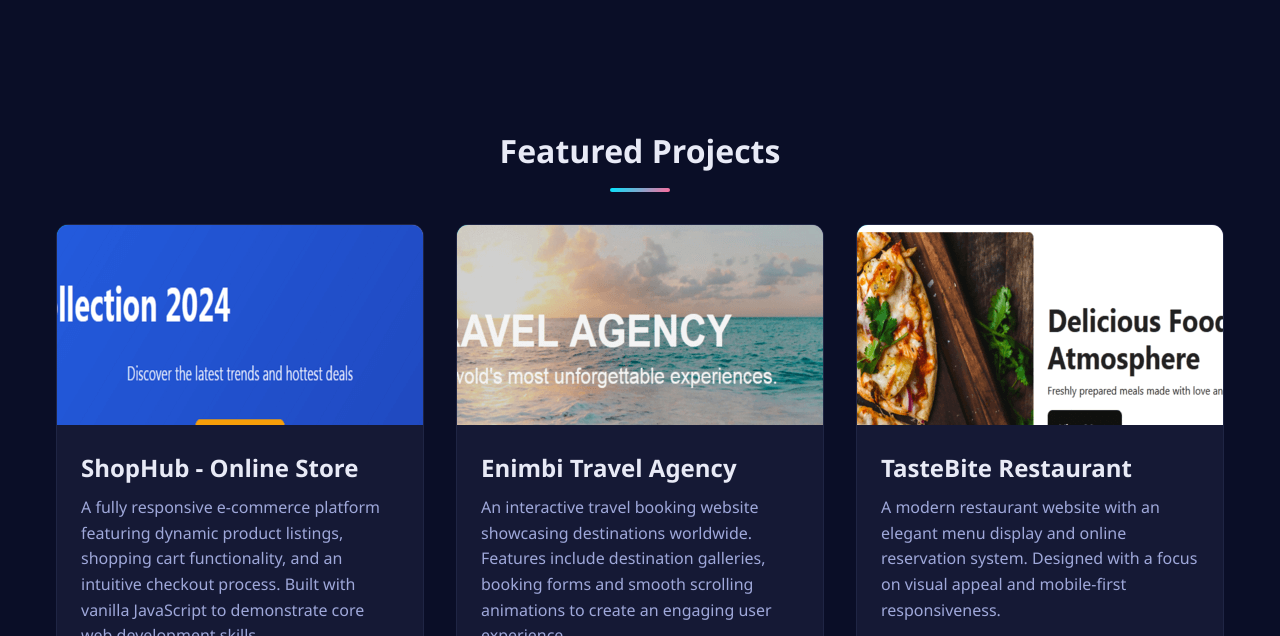
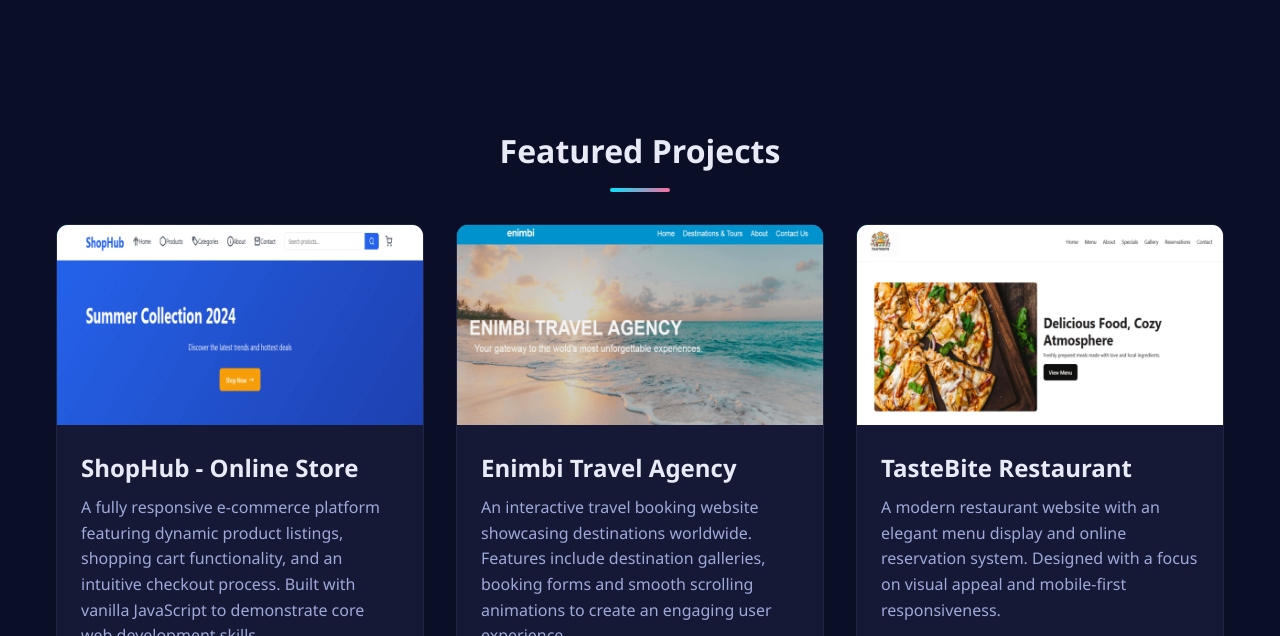
Before and after one commit to EniolaSulaiman/Portfolio-site, a plain HTML site: page index.html in a window 1280 px wide. Shown: the part 1530-2166 px from the top of the page. Drawn offline with Linux system fonts and the light colour scheme.

Commit message:
ui:fix project image overflow problem

```diff
--- a/style.css
+++ b/style.css
@@ -344,6 +344,12 @@ section h2::after {
     overflow: hidden;
 }
 
+.project-image img{
+    width: 100%;
+    height: 100%;
+    object-fit: cover;
+}
+
 .project-image::before {
     content: '';
     position: absolute;
```
